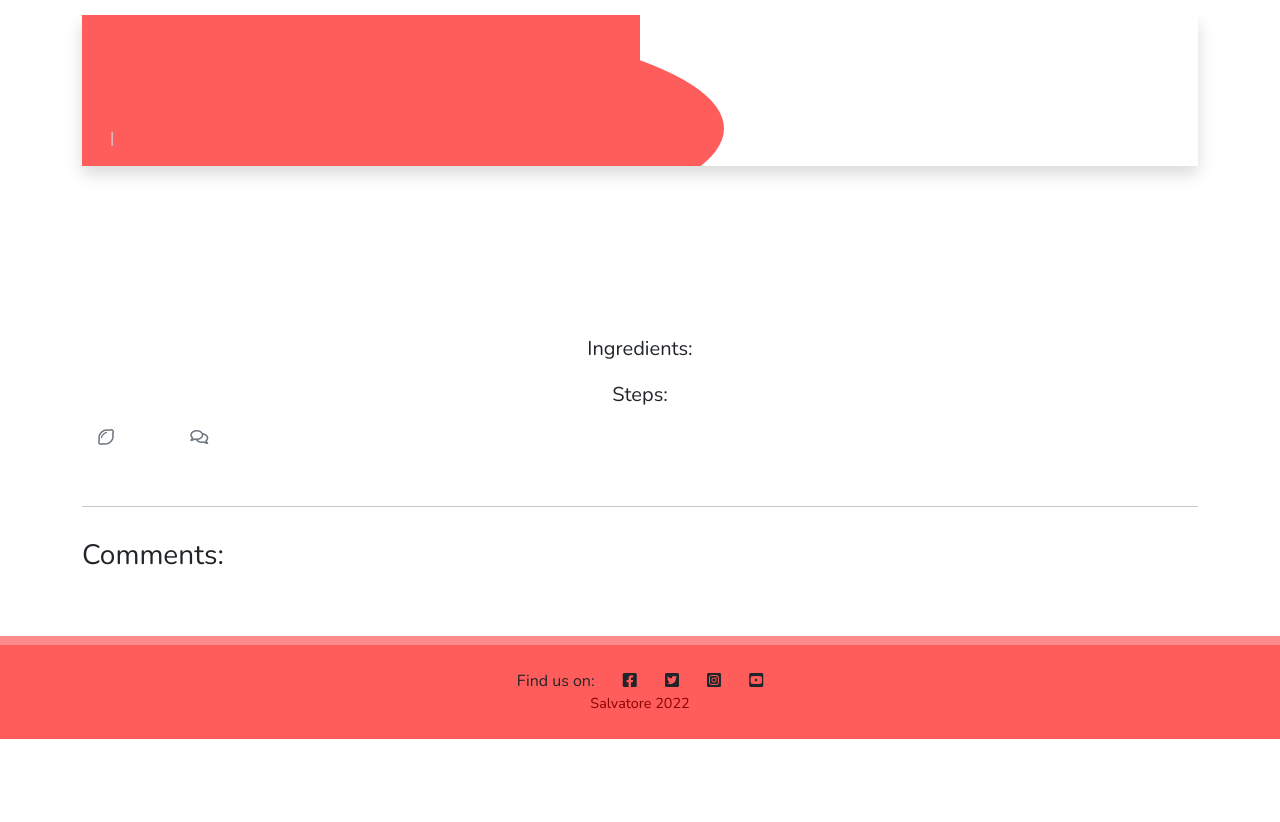
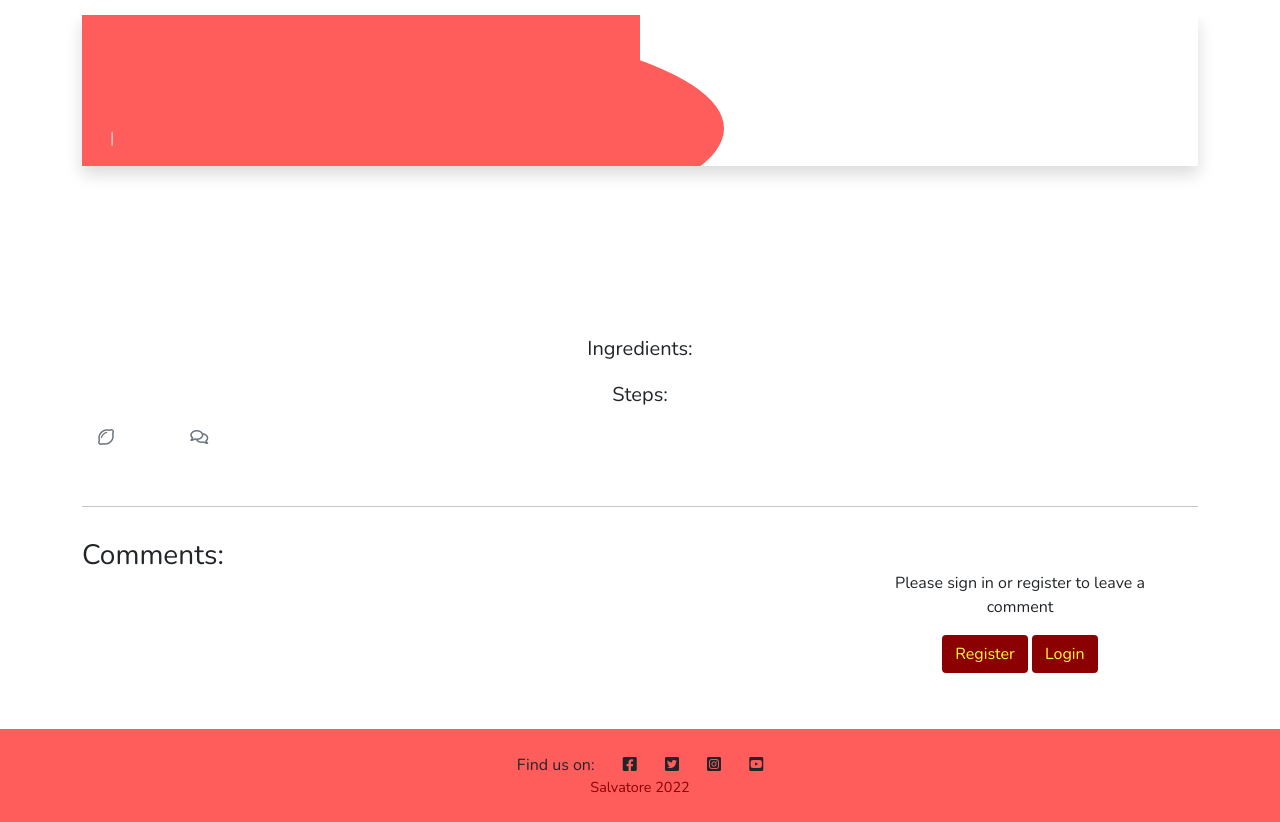
Before and after one commit to Code-Institute-Submissions/saltta-figs_DecResub, a Django app: template templates/recipe_detail.html in a window 1280 px wide. Shown: the part 61-883 px from the top of the page. Before the commit the page ends 800 px from the top, so only its background shows below. Run offline with Django 3.2, Linux system fonts and the light colour scheme; the template is opened without the code that fills it, so the values that code supplies are empty; some libraries are stand-ins or nearby versions.

Commit message:
added signup/login buttons to recipe page

```diff
--- a/templates/recipe_detail.html
+++ b/templates/recipe_detail.html
@@ -93,6 +93,9 @@
                     </p>
                     {{ comment.body | linebreaks }}
                 </div>
+                <!-- {% if user.username == comment.name or user.is_superuser %}
+                <a href="{% url 'edit_comment' recipe.slug %}">Edit</a>
+                {% endif %} -->
                 {% endfor %}
             </div>
         </div>
@@ -116,6 +119,12 @@
                     <br>
                     <button type="submit" class="btn btn-signup btn-lg">Submit</button>
                 </form>
+                {% else %}
+                <div class="card-body text-center">
+                    <p>Please sign in or register to leave a comment</p>
+                    <a href="{% url 'account_signup' %}" class="btn btn-signup">Register</a>
+                    <a href="{% url 'account_login' %}" class="btn btn-signup">Login</a>
+                </div>
                 {% endif %}
                 {% endif %}
             </div>
```
